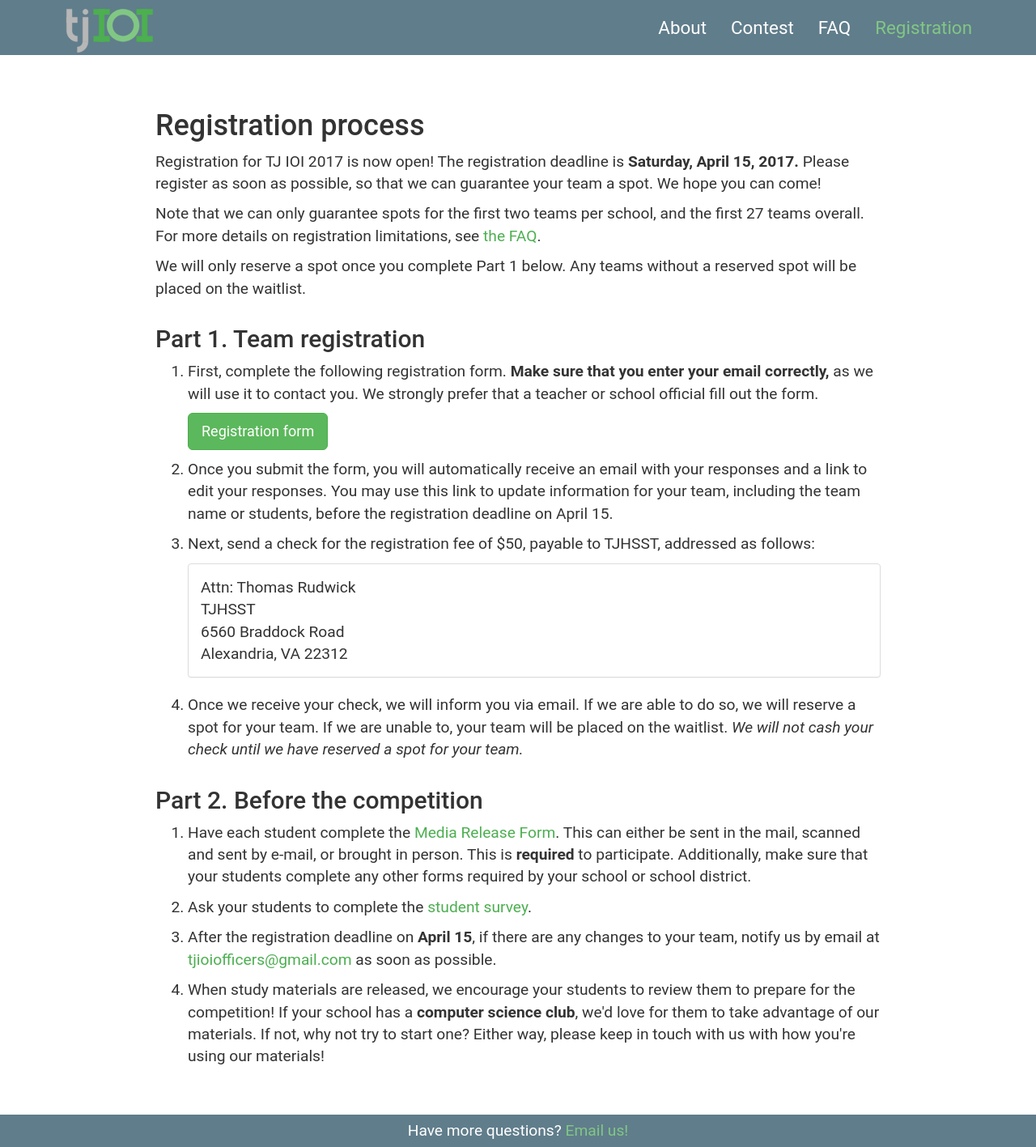
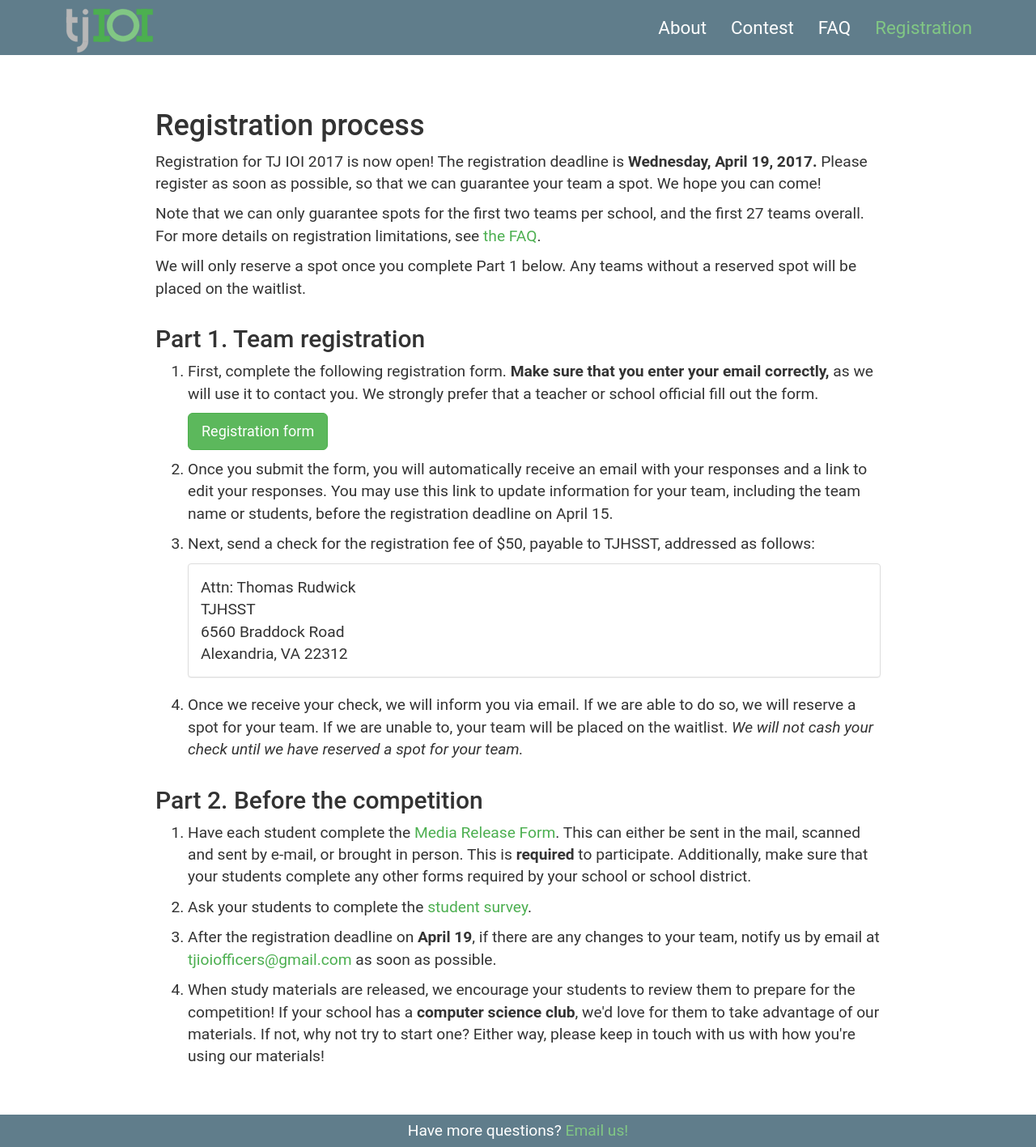
Before and after one commit to codeAligned/tjioi, a Jekyll site: the page built from registration.md, in a window 1280 px wide. Shown: the whole page at 81% size. Built offline with Jekyll 4.4.1, drawn with Linux system fonts in a browser that asks for light colours.

Commit message:
update reg deadline

```diff
--- a/registration.md
+++ b/registration.md
@@ -6,7 +6,7 @@ permalink: /registration/
 
 # Registration process
 
-Registration for TJ IOI 2017 is now open! The registration deadline is **Saturday, April 15, 2017.**
+Registration for TJ IOI 2017 is now open! The registration deadline is **Wednesday, April 19, 2017.**
 Please register as soon as possible, so that we can guarantee your team a spot. We hope you can come!
 
 Note that we can only guarantee spots for the first two teams per school, and the first 27 teams overall.
@@ -47,7 +47,7 @@ placed on the waitlist.
     This is <strong>required</strong> to participate.
     Additionally, make sure that your students complete any other forms required by your school or school district.</p>
 2.  <p>Ask your students to complete the <a href="https://goo.gl/forms/w4xfLgAwYoCmcQEL2">student survey</a>.</p>
-3.  <p>After the registration deadline on <strong>April 15</strong>, if there are any changes to your team,
+3.  <p>After the registration deadline on <strong>April 19</strong>, if there are any changes to your team,
     notify us by email at <a href="mailto:tjioiofficers@gmail.com">tjioiofficers@gmail.com</a> as soon as possible.</p>
 4.  <p>When study materials are released, we encourage your students to review them to prepare for
     the competition! If your school has a <strong>computer science club</strong>, we'd love for them to
```
